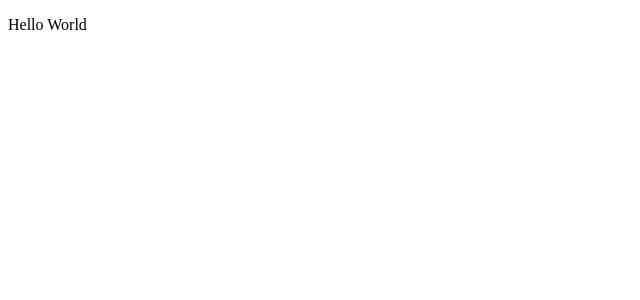
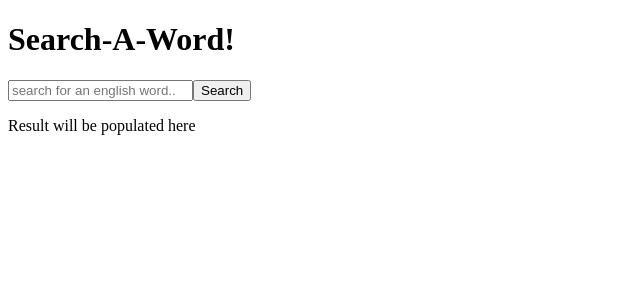
Before and after one commit to ladeoshodi/search-a-word, a React (Vite) app: page / in a window 1280 px wide. Shown: the top 300 px of the page, without its empty margins (0-640 px from the left). Built offline with nearby package versions, Linux system fonts and the light colour scheme.

Commit message:
Add Search component

```diff
--- a/src/App.jsx
+++ b/src/App.jsx
@@ -1,10 +1,27 @@
+import { useEffect } from "react";
+import Search from "./components/Search";
 import "./App.css";
 
 function App() {
+  async function getWord(word) {
+    const url = `https://api.dictionaryapi.dev/api/v2/entries/en/${word}`;
+    const response = await fetch(url);
+    const data = await response.json();
+
+    console.log(data);
+  }
+
+  useEffect(() => {
+    // getWord("hello");
+  }, []);
 
   return (
     <>
-      <p>Hello World</p>
+      <h1>Search-A-Word!</h1>
+      <Search />
+      <div className="result">
+        <p>Result will be populated here</p>
+      </div>
     </>
   );
 }
--- /dev/null
+++ b/src/components/Search.jsx
@@ -0,0 +1,18 @@
+import "./Search.css";
+
+function Search() {
+  return (
+    <form>
+      <label htmlFor="search"></label>
+      <input
+        type="search"
+        name="search"
+        id="search"
+        placeholder="search for an english word..."
+      />
+      <button>Search</button>
+    </form>
+  );
+}
+
+export default Search;
```
Also changed, not shown: src/components/Search.css (added).
